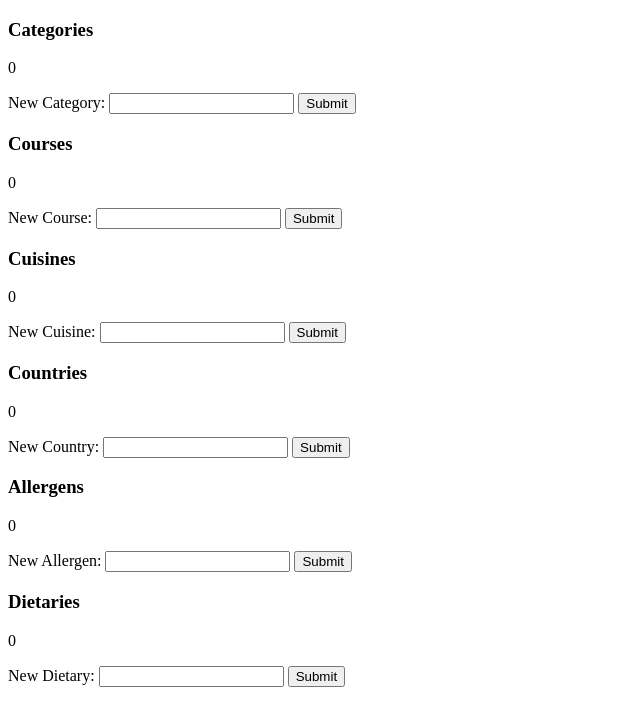
After one commit to jordandaly/cookbook, a Flask app: page /manage_static_data in a window 1280 px wide. The commit adds this page. Shown: the top 726 px of the page, without its empty margins (0-640 px from the left). Run offline with Flask 2, Linux system fonts and the light colour scheme; data that the repository does not hold is empty.

Commit message:
added manage static data route, functions and template to view and add new static data

```diff
--- a/app.py
+++ b/app.py
@@ -1,7 +1,7 @@
 from flask import Flask
 from flask_sqlalchemy import SQLAlchemy
 from flask_heroku import Heroku
-from flask import render_template
+from flask import render_template, redirect, url_for, request
 
 # create an instance of flask = app variable
 app = Flask(__name__)
@@ -15,14 +15,91 @@ heroku = Heroku(app)
 
 #app.config.from_pyfile('models.py')
 
-from models import db, Recipe
+from models import db, Recipe, Category, Course, Cuisine, Country, Allergen, Dietary
 
 #############################HOME PAGE##########################################
 @app.route('/')
 def index():
     recipe_count = Recipe.query.count()
-    recipes_list = Recipe.query.limit(30).all()
+    recipes_list = Recipe.query.limit(100).all()
     return render_template('index.html', recipe_count=str(recipe_count), recipes_list=recipes_list)
+
+# @app.route('/add_recipe', methods = ['GET','POST'])
+# def add_recipe():
+#     recipe = Recipe(request.form['recipe_name'])
+#     db.session.add(category)
+#     db.session.commit()
+#     return redirect(url_for('index'))
+
+#############################MANAGE STATIC DATA##########################################
+@app.route('/manage_static_data')
+def manage_static_data():
+    category_count = Category.query.count()
+    categories_list = Category.query.limit(100).all()
+
+    course_count = Course.query.count()
+    courses_list = Course.query.limit(100).all()
+
+    cuisine_count = Cuisine.query.count()
+    cuisines_list = Cuisine.query.limit(100).all()
+
+    country_count = Country.query.count()
+    countries_list = Country.query.limit(250).all()
+
+    allergen_count = Allergen.query.count()
+    allergens_list = Allergen.query.limit(100).all()
+
+    dietary_count = Dietary.query.count()
+    dietaries_list = Dietary.query.limit(100).all()
+    return render_template('manage_static_data.html', category_count=str(category_count), categories_list=categories_list, course_count=str(course_count), courses_list=courses_list, cuisine_count=str(cuisine_count), cuisines_list=cuisines_list, country_count=str(country_count), countries_list=countries_list, allergen_count=str(allergen_count), allergens_list=allergens_list, dietary_count=str(dietary_count), dietaries_list=dietaries_list)
+
+#############################CATEGORY##########################################
+@app.route('/add_category', methods = ['POST'])
+def add_category():
+    category = Category(request.form['category'])
+    db.session.add(category)
+    db.session.commit()
+    return redirect(url_for('manage_static_data'))
+
+#############################COURSE##########################################
+@app.route('/add_course', methods = ['POST'])
+def add_course():
+    course = Course(request.form['course'])
+    db.session.add(course)
+    db.session.commit()
+    return redirect(url_for('manage_static_data'))
+
+#############################CUISINE##########################################
+@app.route('/add_cuisine', methods = ['POST'])
+def add_cuisine():
+    cuisine = Cuisine(request.form['cuisine'])
+    db.session.add(cuisine)
+    db.session.commit()
+    return redirect(url_for('manage_static_data'))
+
+#############################COUNTRY##########################################
+@app.route('/add_country', methods = ['POST'])
+def add_country():
+    country = Country(request.form['country'])
+    db.session.add(country)
+    db.session.commit()
+    return redirect(url_for('manage_static_data'))
+
+#############################ALLERGEN##########################################
+@app.route('/add_allergen', methods = ['POST'])
+def add_allergen():
+    allergen = Allergen(request.form['allergen'])
+    db.session.add(allergen)
+    db.session.commit()
+    return redirect(url_for('manage_static_data'))
+
+#############################DIETARY##########################################
+@app.route('/add_dietary', methods = ['POST'])
+def add_dietary():
+    dietary = Dietary(request.form['dietary'])
+    db.session.add(dietary)
+    db.session.commit()
+    return redirect(url_for('manage_static_data'))
 
 
 if __name__ == '__main__':
--- a/templates/index.html
+++ b/templates/index.html
@@ -1,4 +1,5 @@
 {% extends 'base.html'%} {% block content %}
+<p><a href="{{ url_for('manage_static_data') }}">Manage Static Data</a></p>
 <div class="row">
     <p>{{ recipe_count }}</p>
     {% for recipe in recipes_list %}
--- /dev/null
+++ b/templates/manage_static_data.html
@@ -0,0 +1,98 @@
+{% extends 'base.html'%} {% block content %}
+<div class="row">
+    <h3>Categories</h3>
+    <p>{{ category_count }}</p>
+    <ul>
+    {% for category in categories_list %}
+        <li>{{ category.category_name }}</li>
+    {% endfor %}
+    </ul>
+</div>
+<div class="row">
+    <form method="POST" action=/add_category>
+        <label for="category" >New Category:</label>
+        <input type="text" id="category" name="category" required>
+        <button>Submit</button>
+    </form>
+</div>
+<div class="row">
+    <h3>Courses</h3>
+    <p>{{ course_count }}</p>
+    <ul>
+    {% for course in courses_list %}
+        <li>{{ course.course_name }}</li>
+    {% endfor %}
+    </ul>
+</div>
+<div class="row">
+    <form method="POST" action=/add_course>
+        <label for="course" >New Course:</label>
+        <input type="text" id="course" name="course" required>
+        <button>Submit</button>
+    </form>
+</div>
+<div class="row">
+    <h3>Cuisines</h3>
+    <p>{{ cuisine_count }}</p>
+    <ul>
+    {% for cuisine in cuisines_list %}
+        <li>{{ cuisine.cuisine_name }}</li>
+    {% endfor %}
+    </ul>
+</div>
+<div class="row">
+    <form method="POST" action=/add_cuisine>
+        <label for="cuisine" >New Cuisine:</label>
+        <input type="text" id="cuisine" name="cuisine" required>
+        <button>Submit</button>
+    </form>
+</div>
+<div class="row">
+    <h3>Countries</h3>
+    <p>{{ country_count }}</p>
+    <ul>
+    {% for country in countries_list %}
+        <li>{{ country.country_name }}</li>
+    {% endfor %}
+    </ul>
+</div>
+<div class="row">
+    <form method="POST" action=/add_country>
+        <label for="country" >New Country:</label>
+        <input type="text" id="country" name="country" required>
+        <button>Submit</button>
+    </form>
+</div>
+<div class="row">
+    <h3>Allergens</h3>
+    <p>{{ allergen_count }}</p>
+    <ul>
+    {% for allergen in allergens_list %}
+        <li>{{ allergen.allergen_name }}</li>
+    {% endfor %}
+    </ul>
+</div>
+<div class="row">
+    <form method="POST" action=/add_allergen>
+        <label for="allergen" >New Allergen:</label>
+        <input type="text" id="allergen" name="allergen" required>
+        <button>Submit</button>
+    </form>
+</div>
+<div class="row">
+    <h3>Dietaries</h3>
+    <p>{{ dietary_count }}</p>
+    <ul>
+    {% for dietary in dietaries_list %}
+        <li>{{ dietary.dietary_name }}</li>
+    {% endfor %}
+    </ul>
+</div>
+<div class="row">
+    <form method="POST" action=/add_dietary>
+        <label for="dietary" >New Dietary:</label>
+        <input type="text" id="dietary" name="dietary" required>
+        <button>Submit</button>
+    </form>
+</div>
+{% endblock %}
```
Also changed, not shown: models.py (+113 -10 lines).
